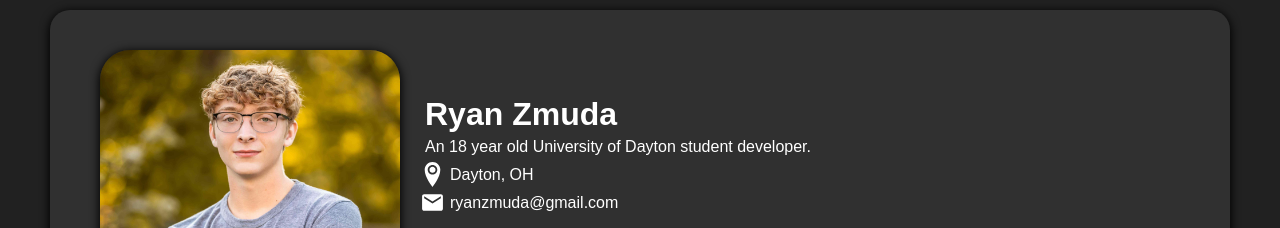
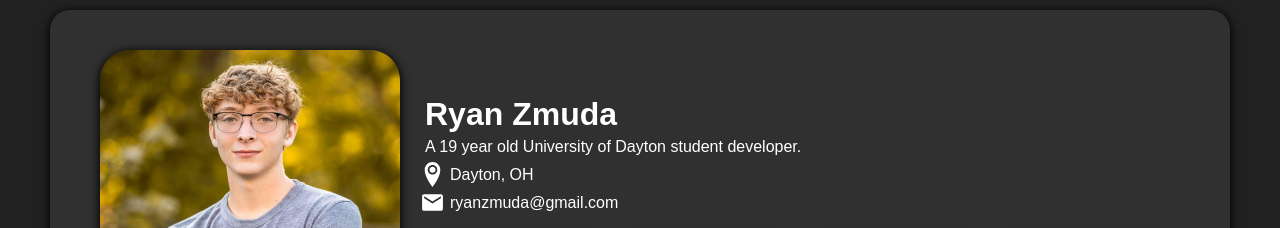
Before and after one commit to zoogies/portfolio, a React (Create React App) app in the folder src/: page / in a window 1280 px wide. Shown: the top 228 px of the page. Built offline with nearby package versions, Linux system fonts and the light colour scheme.

Commit message:
:cake: Birthday!

```diff
--- a/src/src/Components/Main/Main.tsx
+++ b/src/src/Components/Main/Main.tsx
@@ -99,7 +99,7 @@ export default function Main(){
                             <div className="profile_meta">
                                 <h1 className="profile_name">Ryan Zmuda</h1>
                                 {/* <p>he / him</p> */}
-                                <p>An 18 year old University of Dayton student developer.</p>
+                                <p>A 19 year old University of Dayton student developer.</p>
                                 <div className="icontext">
                                     <ImLocation2 size={25} color={"white"} />
                                     <p>Dayton, OH</p>
```
